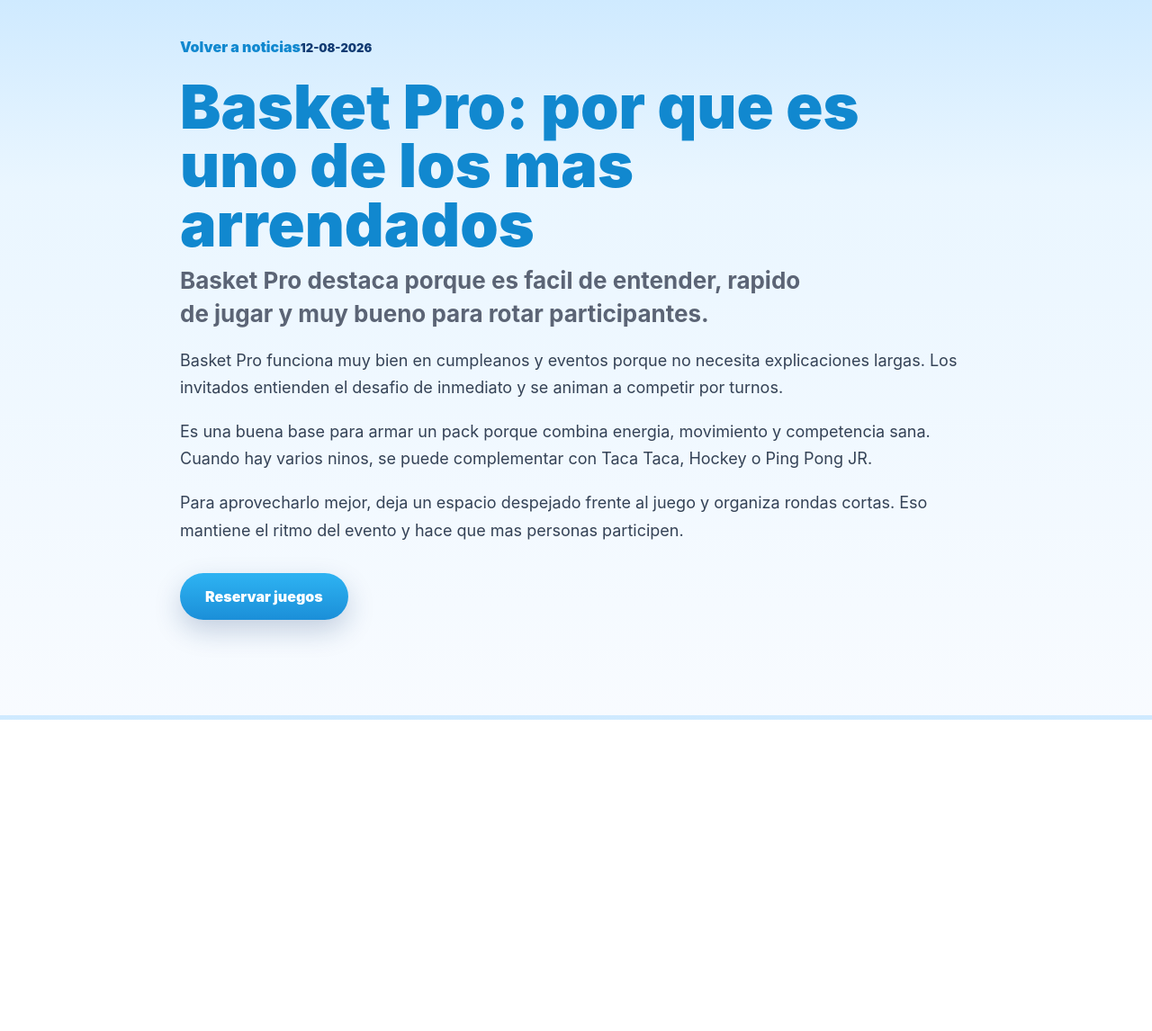
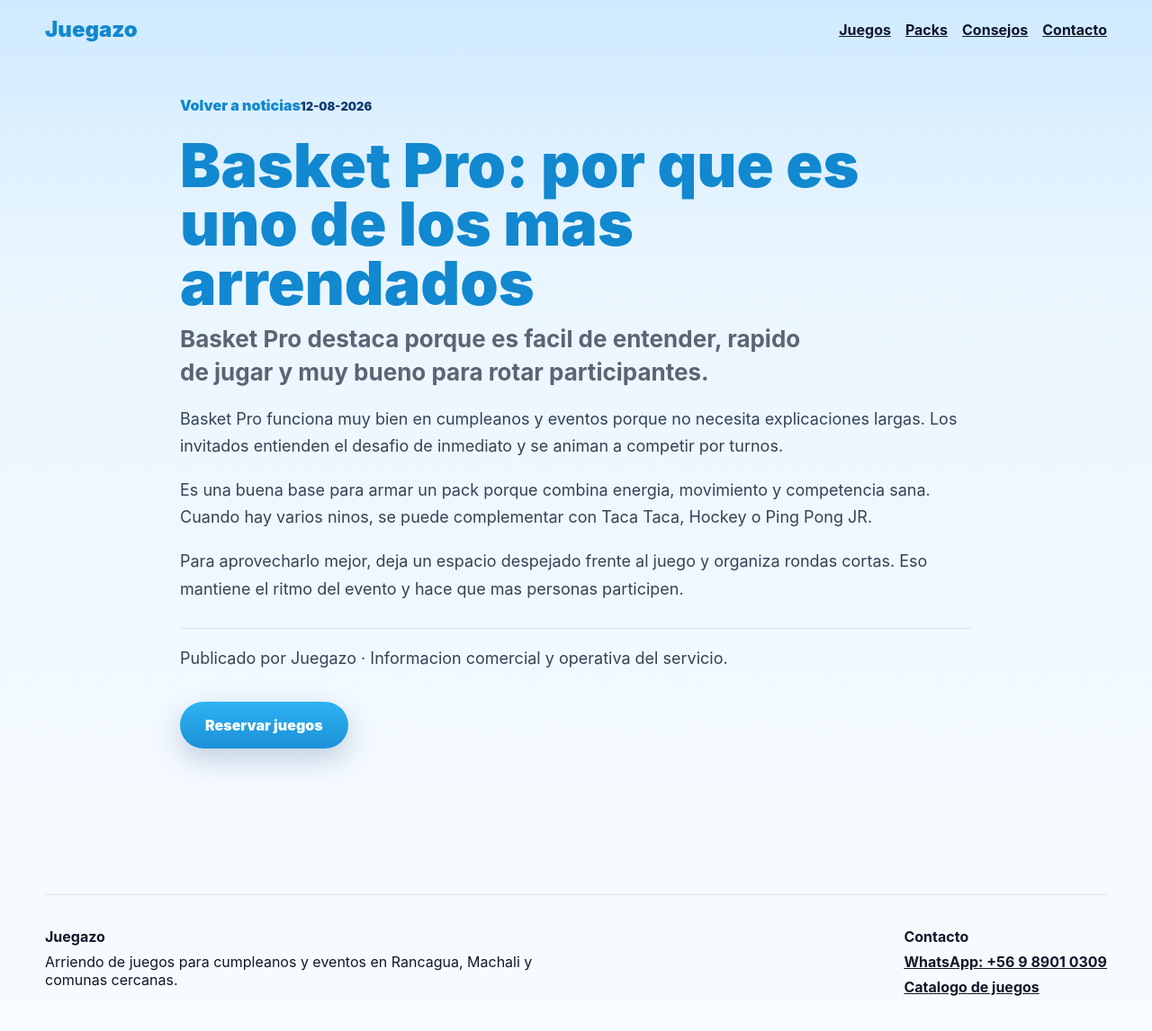
Before and after one commit to juegazocl-sys/juegazo-web, a Next.js app: page /noticias/basket-pro-por-que-es-uno-de-los-mas-arrendados in a window 1280 px wide. Shown: the top 1146 px of the page at 90% size. Before the commit the page ends 800 px from the top, so only its background shows below. Built offline with nearby package versions, Linux system fonts and the light colour scheme.

Commit message:
Optimizar SEO tecnico y autoridad de Juegazo

```diff
--- a/app/admin/page.js
+++ b/app/admin/page.js
@@ -2,6 +2,12 @@ import { getSupabaseServer } from "../../lib/supabase-server";
 import { money } from "../../lib/catalog";
 
 export const dynamic = "force-dynamic";
+
+export const metadata = {
+  title: "Administracion | Juegazo",
+  alternates: { canonical: "/admin" },
+  robots: { index: false, follow: false, noarchive: true }
+};
 
 export default async function AdminPage({ searchParams }) {
   const token = searchParams?.token;
--- a/app/layout.js
+++ b/app/layout.js
@@ -1,5 +1,7 @@
 import "./styles.css";
 import { SITE_URL } from "../lib/news";
+
+const logoUrl = "https://cdn.shopify.com/s/files/1/0990/5078/3013/files/Diseno_sin_titulo_4.png?v=1773529966";
 
 export const metadata = {
   metadataBase: new URL(SITE_URL),
@@ -15,16 +17,77 @@ export const metadata = {
     google: process.env.GOOGLE_SITE_VERIFICATION || undefined
   },
   openGraph: {
+    title: "Juegazo | Arriendo de juegos para cumpleanos y eventos",
+    description: "Reserva online juegos en arriendo para cumpleanos y eventos en Rancagua, Machali y comunas cercanas.",
+    url: SITE_URL,
     siteName: "Juegazo",
     type: "website",
-    locale: "es_CL"
+    locale: "es_CL",
+    images: [{ url: logoUrl, alt: "Juegazo" }]
+  },
+  twitter: {
+    card: "summary_large_image",
+    title: "Juegazo | Arriendo de juegos para eventos",
+    description: "Juegos y packs con reserva online en Rancagua, Machali y comunas cercanas.",
+    images: [logoUrl]
   }
+};
+
+const organizationJsonLd = {
+  "@context": "https://schema.org",
+  "@graph": [
+    {
+      "@type": "LocalBusiness",
+      "@id": `${SITE_URL}#business`,
+      name: "Juegazo",
+      url: SITE_URL,
+      logo: logoUrl,
+      image: logoUrl,
+      telephone: "+56989010309",
+      description: "Arriendo de juegos para cumpleanos y eventos con reserva online.",
+      areaServed: ["Rancagua", "Machali", "Requinoa", "Graneros", "Rengo", "San Vicente"]
+    },
+    {
+      "@type": "WebSite",
+      "@id": `${SITE_URL}#website`,
+      url: SITE_URL,
+      name: "Juegazo",
+      inLanguage: "es-CL",
+      publisher: { "@id": `${SITE_URL}#business` }
+    }
+  ]
 };
 
 export default function RootLayout({ children }) {
   return (
-    <html lang="es">
-      <body>{children}</body>
+    <html lang="es-CL">
+      <body>
+        <script
+          type="application/ld+json"
+          dangerouslySetInnerHTML={{ __html: JSON.stringify(organizationJsonLd).replace(/</g, "\\u003c") }}
+        />
+        <header className="site-header">
+          <a className="site-brand" href="/" aria-label="Juegazo, inicio">Juegazo</a>
+          <nav aria-label="Navegacion principal">
+            <a href="/productos">Juegos</a>
+            <a href="/#packs">Packs</a>
+            <a href="/noticias">Consejos</a>
+            <a href="/#contacto">Contacto</a>
+          </nav>
+        </header>
+        {children}
+        <footer className="site-footer" id="contacto">
+          <div>
+            <strong>Juegazo</strong>
+            <p>Arriendo de juegos para cumpleanos y eventos en Rancagua, Machali y comunas cercanas.</p>
+          </div>
+          <div>
+            <strong>Contacto</strong>
+            <a href="tel:+56989010309">WhatsApp: +56 9 8901 0309</a>
+            <a href="/productos">Catalogo de juegos</a>
+          </div>
+        </footer>
+      </body>
     </html>
   );
 }
--- a/app/noticias/[slug]/page.js
+++ b/app/noticias/[slug]/page.js
@@ -28,9 +28,41 @@ export default function NoticiaPage({ params }) {
   const post = getNewsPost(params.slug);
   if (!post) notFound();
 
+  const url = `${SITE_URL}/noticias/${post.slug}`;
+  const jsonLd = {
+    "@context": "https://schema.org",
+    "@graph": [
+      {
+        "@type": "Article",
+        "@id": `${url}#article`,
+        headline: post.title,
+        description: post.excerpt,
+        datePublished: post.date,
+        dateModified: post.updated || post.date,
+        inLanguage: "es-CL",
+        mainEntityOfPage: url,
+        author: { "@id": `${SITE_URL}#business` },
+        publisher: { "@id": `${SITE_URL}#business` }
+      },
+      {
+        "@type": "BreadcrumbList",
+        "@id": `${url}#breadcrumb`,
+        itemListElement: [
+          { "@type": "ListItem", position: 1, name: "Inicio", item: SITE_URL },
+          { "@type": "ListItem", position: 2, name: "Noticias y consejos", item: `${SITE_URL}/noticias` },
+          { "@type": "ListItem", position: 3, name: post.title, item: url }
+        ]
+      }
+    ]
+  };
+
   return (
     <main>
       <article className="article-page">
+        <script
+          type="application/ld+json"
+          dangerouslySetInnerHTML={{ __html: JSON.stringify(jsonLd).replace(/</g, "\\u003c") }}
+        />
         <Link className="back-link" href="/noticias">Volver a noticias</Link>
         <time dateTime={post.date}>{new Date(post.date).toLocaleDateString("es-CL")}</time>
         <h1>{post.title}</h1>
@@ -38,6 +70,7 @@ export default function NoticiaPage({ params }) {
         {post.body.map((paragraph) => (
           <p key={paragraph}>{paragraph}</p>
         ))}
+        <p className="article-byline">Publicado por Juegazo · Informacion comercial y operativa del servicio.</p>
         <Link className="primary-link article-cta" href="/#packs">Reservar juegos</Link>
       </article>
     </main>
--- a/app/styles.css
+++ b/app/styles.css
@@ -23,6 +23,28 @@ body {
 }
 
 button, input, select, textarea { font: inherit; }
+
+.site-header,
+.site-footer {
+  width: min(1180px, calc(100% - 32px));
+  margin: 0 auto;
+  display: flex;
+  align-items: center;
+  justify-content: space-between;
+  gap: 24px;
+}
+
+.site-header { padding: 18px 0; }
+.site-brand { color: var(--brand-strong); font-size: 24px; font-weight: 950; text-decoration: none; }
+.site-header nav { display: flex; flex-wrap: wrap; gap: 16px; }
+.site-header nav a, .site-footer a { color: inherit; font-weight: 750; }
+.site-footer { align-items: flex-start; margin-top: 56px; padding: 36px 0 48px; border-top: 1px solid #dbe4f0; }
+.site-footer > div { display: grid; gap: 8px; max-width: 560px; }
+.site-footer p { margin: 0; }
+.business-info { display: grid; grid-template-columns: repeat(2, minmax(0, 1fr)); gap: 24px; }
+.business-info > div { padding: 28px; border-radius: 24px; background: #fff; box-shadow: 0 16px 40px rgba(15, 23, 42, .08); }
+.business-info li { margin: 10px 0; }
+.article-byline { margin-top: 28px; padding-top: 18px; border-top: 1px solid #dbe4f0; font-size: 14px; color: #5b6475; }
 button {
   border: 0;
   border-radius: 14px;
@@ -787,6 +809,10 @@ main {
 }
 
 @media (max-width: 620px) {
+  .site-header { align-items: flex-start; }
+  .site-header nav { justify-content: flex-end; gap: 10px; font-size: 14px; }
+  .site-footer, .business-info { grid-template-columns: 1fr; }
+  .site-footer { flex-direction: column; }
   main {
     width: min(calc(100% - 18px), 1120px);
     padding-bottom: 88px;
```
Also changed, not shown: app/components/ReservationClient.js (+19 -0 lines), app/noticias/page.js (+8 -2 lines), app/page.js (+7 -0 lines), app/sitemap.js (+5 -5 lines), 1 other file (tests, documents, lock files or other folders).
